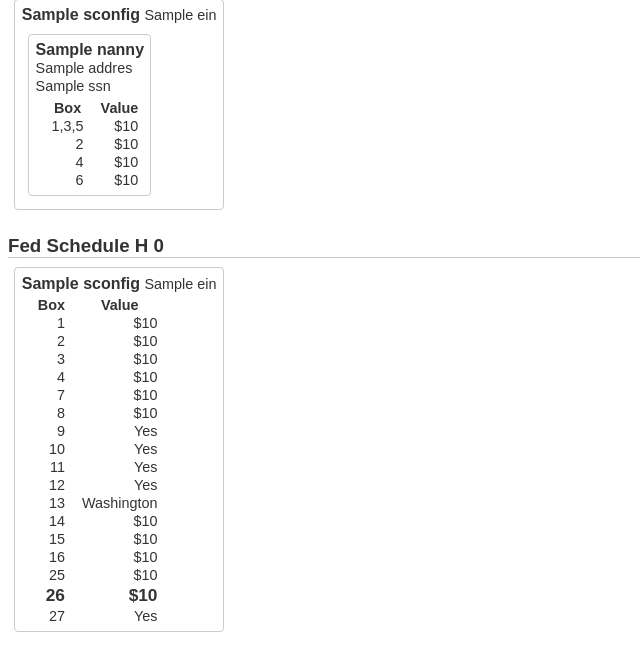
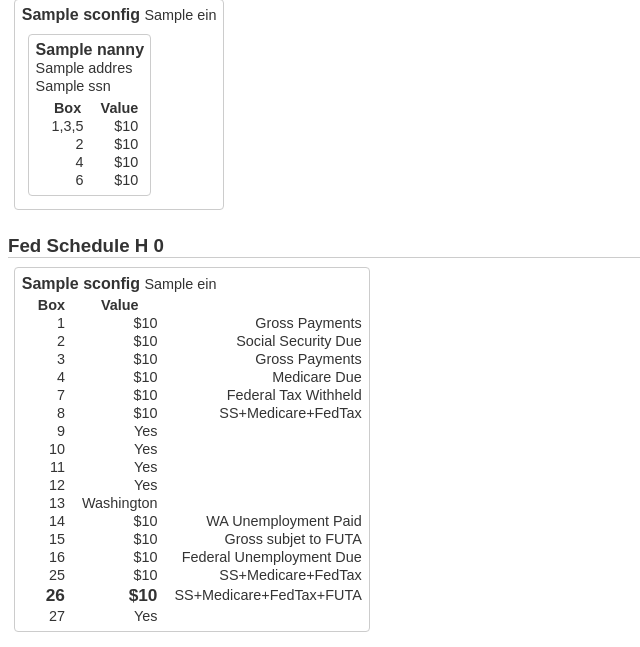
Before and after one commit to drytoastman/nanny-reports, a Flask app: template templates/tax.html in a window 1280 px wide. Shown: the part 165-812 px from the top of the page, without its empty margins (0-640 px from the left). Run offline with Flask 2, Linux system fonts and the light colour scheme; the template is opened without the code that fills it: most values are stand-ins (such as "Sample title", 1, 10 or a date in 2020).

Commit message:
tax descriptors

```diff
--- a/templates/macros.html
+++ b/templates/macros.html
@@ -268,24 +268,24 @@
 {% set combo = data['fed']+data['medicare']+data['ss'] %}
 {% set total = combo + data['futa'] %}
 <tr><th>Box</th><th>Value</th></tr>
-<tr><td>1</td> <td>{{data['gross']|dollar}}</td></tr>
-<tr><td>2</td> <td>{{data['ss']|dollar}}</td></tr>
-<tr><td>3</td> <td>{{data['gross']|dollar}}</td></tr>
-<tr><td>4</td> <td>{{data['medicare']|dollar}}</td></tr>
-<tr><td>7</td> <td>{{data['fed']|dollar}}</td></tr>
-<tr><td>8</td> <td>{{combo|dollar}}</td></tr>
+<tr><td>1</td> <td>{{data['gross']|dollar}}</td>    <td>Gross Payments</td></tr>
+<tr><td>2</td> <td>{{data['ss']|dollar}}</td>       <td>Social Security Due</td></tr>
+<tr><td>3</td> <td>{{data['gross']|dollar}}</td>    <td>Gross Payments</td></tr>
+<tr><td>4</td> <td>{{data['medicare']|dollar}}</td> <td>Medicare Due</td></tr>
+<tr><td>7</td> <td>{{data['fed']|dollar}}</td>      <td>Federal Tax Withheld</td></tr>
+<tr><td>8</td> <td>{{combo|dollar}}</td>            <td>SS+Medicare+FedTax</td></tr>
 <tr><td>9</td> <td>Yes</td></tr>
 <tr><td>10</td> <td>Yes</td></tr>
 <tr><td>11</td> <td>Yes</td></tr>
 <tr><td>12</td> <td>Yes</td></tr>
 
 <tr><td>13</td> <td>Washington</td></tr>
-<tr><td>14</td> <td>{{data['waunemp']|dollar}}</td></tr>
-<tr><td>15</td> <td>{{data['futagross']|dollar}}</td></tr>
-<tr><td>16</td> <td>{{data['futa']|dollar}}</td></tr>
+<tr><td>14</td> <td>{{data['waunemp']|dollar}}</td>   <td>WA Unemployment Paid</td></tr>
+<tr><td>15</td> <td>{{data['futagross']|dollar}}</td> <td>Gross subjet to FUTA</td></tr>
+<tr><td>16</td> <td>{{data['futa']|dollar}}</td>      <td>Federal Unemployment Due</td></tr>
 
-<tr><td>25</td> <td>{{combo|dollar}}</td></tr>
-<tr class='net'><td>26</td> <td>{{total|dollar}}</td></tr>
+<tr><td>25</td> <td>{{combo|dollar}}</td>             <td>SS+Medicare+FedTax</td></tr>
+<tr class='net'><td>26</td> <td>{{total|dollar}}</td> <td class='normal'>SS+Medicare+FedTax+FUTA</td></tr>
 <tr><td>27</td> <td>Yes</td></tr>
 
 </table>
--- a/templates/tax.html
+++ b/templates/tax.html
@@ -29,9 +29,9 @@ tr.net {
     font-size: 120%;
 }
 
-span.id {
+span.id, tr.net td.normal {
     font-weight: normal;
-    font-size: 90%;
+    font-size: 0.9rem;
 }
 
 table {
```
